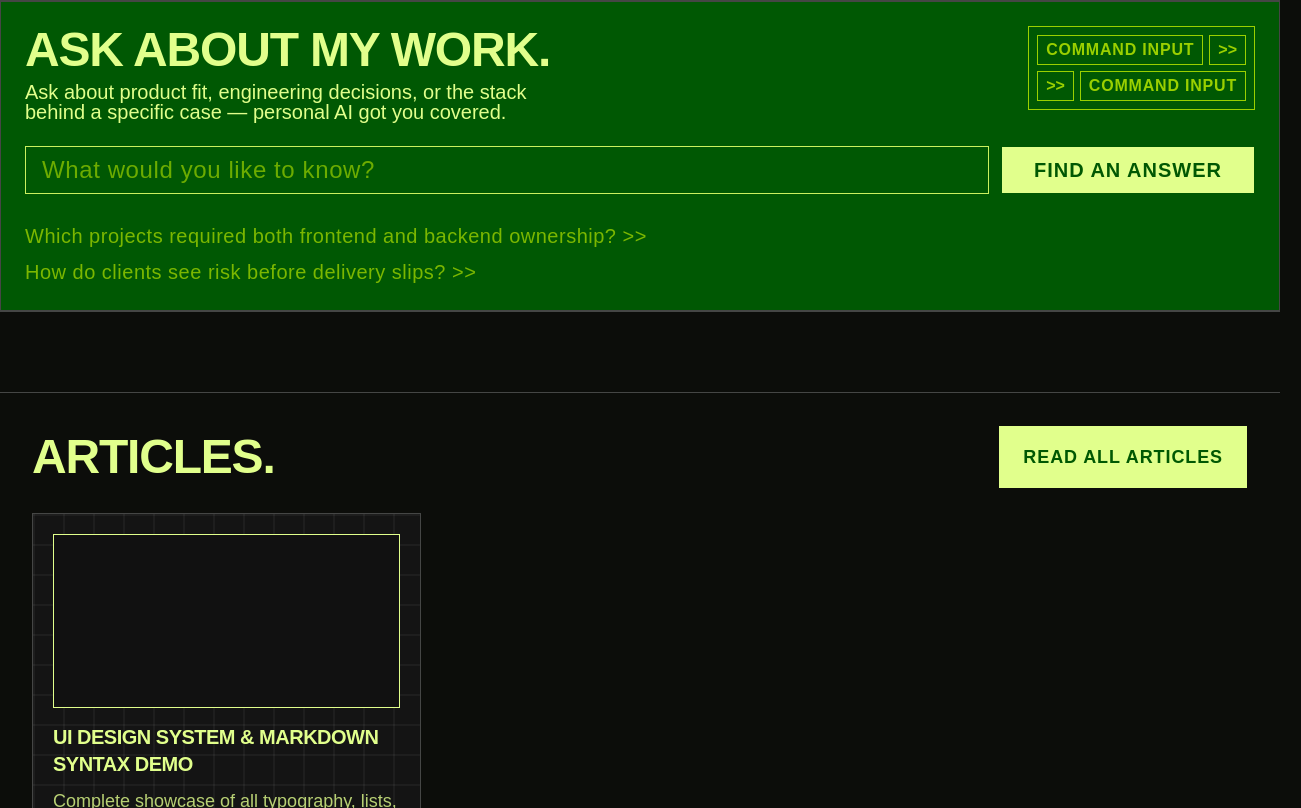
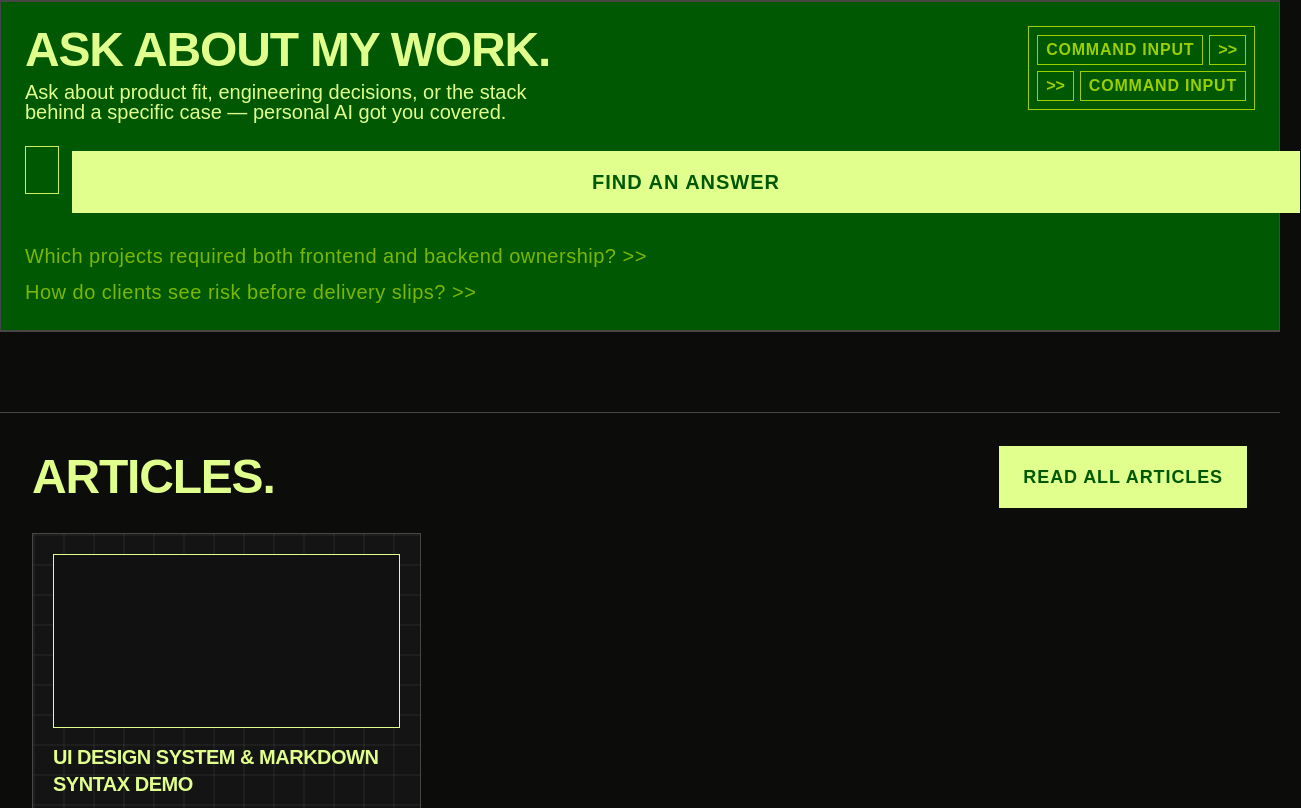
Before and after one commit to letnull19A/my-website, a Next.js app: page / in a window 1280 px wide. Shown: the part 3292-4100 px from the top of the page, 1301 px wide, since content can reach past the window. Built offline with nearby package versions, Linux system fonts and the light colour scheme; a web font is replaced by a local one.

Commit message:
feat(ask): Кнопка FIND AN ANSWER во всю ширину

```diff
--- a/src/sections/ask/ask.tsx
+++ b/src/sections/ask/ask.tsx
@@ -100,7 +100,7 @@ export const AskSection: React.FC<AskSectionProps> = ({
           <Button
             type="submit"
             variant="lime-light"
-            className="h-11 sm:h-12 px-6 sm:px-8 text-lg sm:text-xl font-bold uppercase tracking-wider rounded-none shrink-0"
+            className="mt-1 h-16 w-full text-xl font-bold uppercase tracking-wider rounded-none shrink-0"
           >
             FIND AN ANSWER
           </Button>
```
